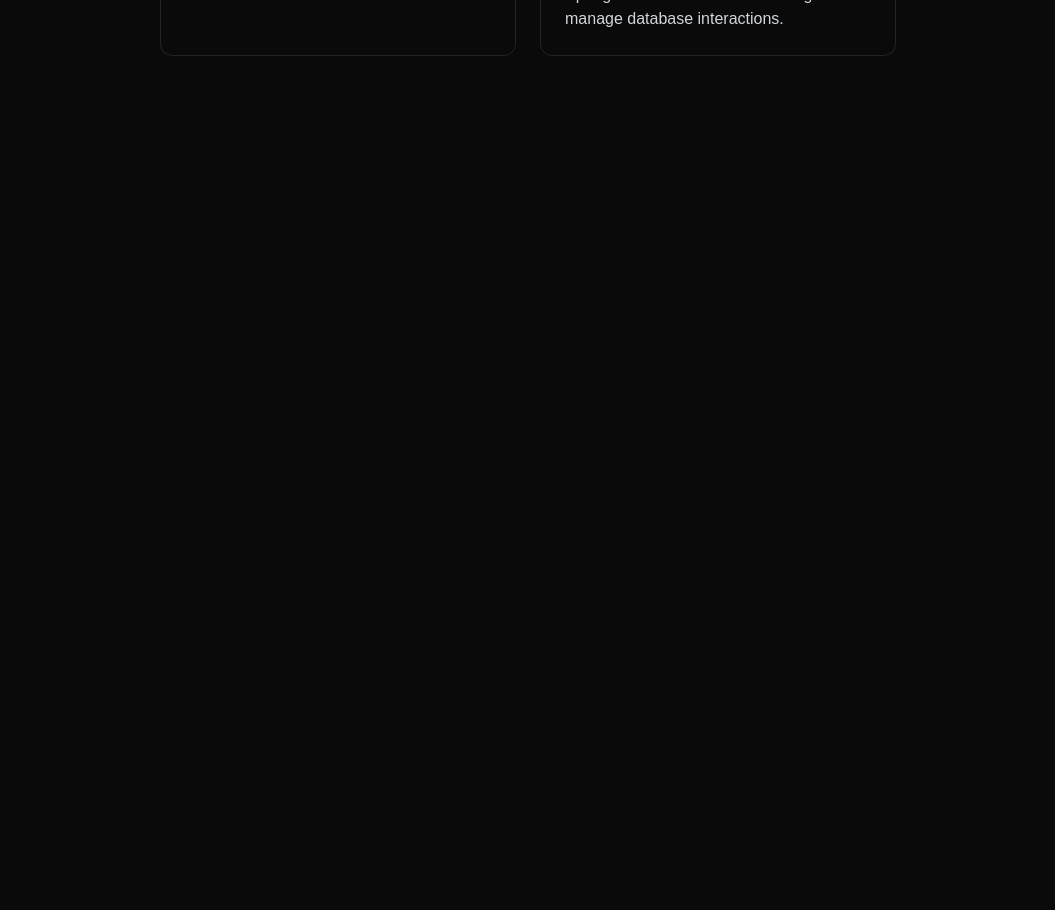
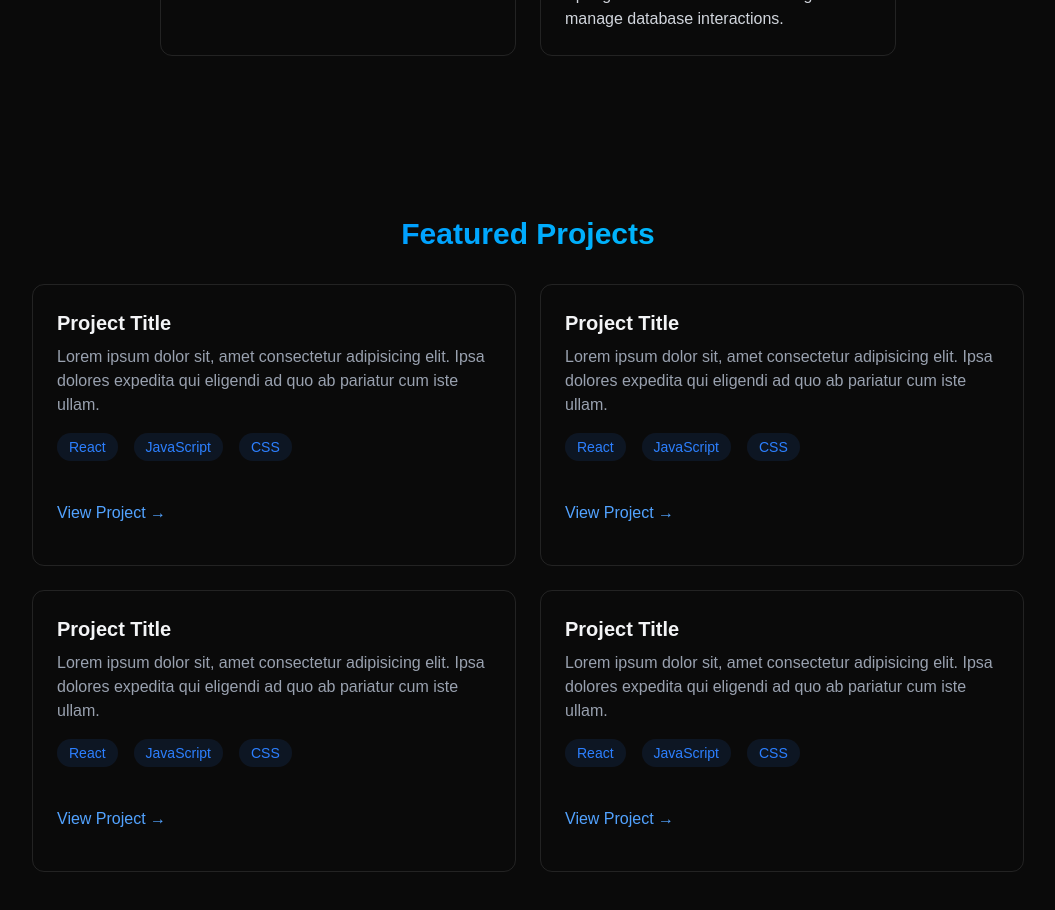
Before and after one commit to Vaibhav979/Personal-Portfolio-Website---Built-with-React-Tailwind-CSS, a React (Vite) app: page / in a window 1280 px wide. Shown: the part 1480-2390 px from the top of the page, without its empty margins (112-1167 px from the left). Before the commit the page ends 1616 px from the top, so only its background shows below. Built offline with nearby package versions, Linux system fonts and the light colour scheme.

Commit message:
added dummy project section

```diff
--- a/src/App.jsx
+++ b/src/App.jsx
@@ -25,6 +25,7 @@
         <MobileMenu menuOpen={menuOpen} setMenuOpen={setMenuOpen} />
         <Home />
         <About />
+        <Projects />
       </div>
     </>
   );
--- a/src/components/sections/About.jsx
+++ b/src/components/sections/About.jsx
@@ -12,7 +12,7 @@
         <h2 className="text-3xl font-bold mb-8 bg-gradient-to-r from-blue-500 to-cyan-400 bg-clip-text text-transparent text-center">
           About Me
         </h2>
-        <div className="glass rounded-xl p-8 border-white/10 border hover:-translate-y-1 transition-all">
+        <div className="glass rounded-xl p-8 border-white/10 border hover:-translate-y-1 hover:border-blue-500/30 hover:shadow-[0_2px_8px_rgba(59,130,2246,0.1)] transition-all">
           <p>
             Passionate developer with expertise in building scalable web
             applications and creating innovative solutions.
@@ -48,7 +48,7 @@
           </div>
         </div>
         <div className="grid grid-cols-1 md:grid-cols-2 gap-6 mt-8">
-          <div className="p-6 rounded-xl border-white/10 border hover:-translate-y-1 transition-all">
+          <div className="p-6 rounded-xl border-white/10 border hover:-translate-y-1 hover:border-blue-500/30 hover:shadow-[0_2px_8px_rgba(59,130,2246,0.1)] transition-all">
             <h3 className="text-xl font-bold mb-4">Education</h3>
             <ul className="list-disc list-inside text-gray-300 space-y-2">
               <li>
@@ -63,7 +63,7 @@
               </li>
             </ul>
           </div>
-          <div className="p-6 rounded-xl border-white/10 border hover:-translate-y-1 transition-all">
+          <div className="p-6 rounded-xl border-white/10 border hover:-translate-y-1 hover:border-blue-500/30 hover:shadow-[0_2px_8px_rgba(59,130,2246,0.1)] transition-all">
             <h3 className="text-xl font-bold mb-4">Work Experience</h3>
             <div className="space-y-4 text-gray-300">
               <h4 className="font-semibold">
--- a/src/components/sections/Projects.jsx
+++ b/src/components/sections/Projects.jsx
@@ -1,9 +1,125 @@
-import React from 'react'
+import React from "react";
 
 const Projects = () => {
   return (
-    <div>Projects</div>
-  )
-}
+    <section
+      id="projects"
+      className="min-h-screen flex justify-center items-center py-20"
+    >
+      <div className="max-w-5xl mx-auto px-4">
+        <h2 className="text-3xl font-bold mb-8 bg-gradient-to-r from-blue-500 to-cyan-400 bg-clip-text text-transparent text-center">
+          Featured Projects
+        </h2>
+        <div className="grid grid-cols-1 md:grid-cols-2 gap-6">
+          {/* project 1 */}
+          <div className="p-6 rounded-xl border border-white/10 hover:-translate-y-1 hover:border-blue-500/30 hover:shadow-[0_2px_8px_rgba(59,130,2246,0.1)] transition-all">
+            <h3 className="text-xl font-bold mb-2">Project Title</h3>
+            <p className="text-gray-400 mb-4">
+              Lorem ipsum dolor sit, amet consectetur adipisicing elit. Ipsa
+              dolores expedita qui eligendi ad quo ab pariatur cum iste ullam.
+            </p>
+            <div className="flex flex-wrap gap-2 mb-4">
+              {["React", "JavaScript", "CSS"].map((tech, key) => (
+                <span
+                  key={key}
+                  className="bg-blue-500/10 text-blue-500 py-1 px-3 rounded-full text-sm hover:bg-blue-500/20 hover:shadow-[0_2px_8px_rgba(59,130,2246,0.2)] transition mr-2 mb-2"
+                >
+                  {tech}
+                </span>
+              ))}
+            </div>
+            <div className="flex justify-between items-center mt-4">
+              <a
+                href="#"
+                className="text-blue-400 hover:text-blue-300 transition-colors my-4"
+              >
+                View Project →
+              </a>
+            </div>
+          </div>
 
-export default Projects
+          {/* project 2 */}
+          <div className="p-6 rounded-xl border border-white/10 hover:-translate-y-1 hover:border-blue-500/30 hover:shadow-[0_2px_8px_rgba(59,130,2246,0.1)] transition-all">
+            <h3 className="text-xl font-bold mb-2">Project Title</h3>
+            <p className="text-gray-400 mb-4">
+              Lorem ipsum dolor sit, amet consectetur adipisicing elit. Ipsa
+              dolores expedita qui eligendi ad quo ab pariatur cum iste ullam.
+            </p>
+            <div className="flex flex-wrap gap-2 mb-4">
+              {["React", "JavaScript", "CSS"].map((tech, key) => (
+                <span
+                  key={key}
+                  className="bg-blue-500/10 text-blue-500 py-1 px-3 rounded-full text-sm hover:bg-blue-500/20 hover:shadow-[0_2px_8px_rgba(59,130,2246,0.2)] transition mr-2 mb-2"
+                >
+                  {tech}
+                </span>
+              ))}
+            </div>
+            <div className="flex justify-between items-center mt-4">
+              <a
+                href="#"
+                className="text-blue-400 hover:text-blue-300 transition-colors my-4"
+              >
+                View Project →
+              </a>
+            </div>
+          </div>
+
+          {/* project 3 */}
+          <div className="p-6 rounded-xl border border-white/10 hover:-translate-y-1 hover:border-blue-500/30 hover:shadow-[0_2px_8px_rgba(59,130,2246,0.1)] transition-all">
+            <h3 className="text-xl font-bold mb-2">Project Title</h3>
+            <p className="text-gray-400 mb-4">
+              Lorem ipsum dolor sit, amet consectetur adipisicing elit. Ipsa
+              dolores expedita qui eligendi ad quo ab pariatur cum iste ullam.
+            </p>
+            <div className="flex flex-wrap gap-2 mb-4">
+              {["React", "JavaScript", "CSS"].map((tech, key) => (
+                <span
+                  key={key}
+                  className="bg-blue-500/10 text-blue-500 py-1 px-3 rounded-full text-sm hover:bg-blue-500/20 hover:shadow-[0_2px_8px_rgba(59,130,2246,0.2)] transition mr-2 mb-2"
+                >
+                  {tech}
+                </span>
+              ))}
+            </div>
+            <div className="flex justify-between items-center mt-4">
+              <a
+                href="#"
+                className="text-blue-400 hover:text-blue-300 transition-colors my-4"
+              >
+                View Project →
+              </a>
+            </div>
+          </div>
+          <div className="p-6 rounded-xl border border-white/10 hover:-translate-y-1 hover:border-blue-500/30 hover:shadow-[0_2px_8px_rgba(59,130,2246,0.1)] transition-all">
+            <h3 className="text-xl font-bold mb-2">Project Title</h3>
+            <p className="text-gray-400 mb-4">
+              Lorem ipsum dolor sit, amet consectetur adipisicing elit. Ipsa
+              dolores expedita qui eligendi ad quo ab pariatur cum iste ullam.
+            </p>
+            <div className="flex flex-wrap gap-2 mb-4">
+              {["React", "JavaScript", "CSS"].map((tech, key) => (
+                <span
+                  key={key}
+                  className="bg-blue-500/10 text-blue-500 py-1 px-3 rounded-full text-sm hover:bg-blue-500/20 hover:shadow-[0_2px_8px_rgba(59,130,2246,0.2)] transition mr-2 mb-2"
+                >
+                  {tech}
+                </span>
+              ))}
+            </div>
+            <div className="flex justify-between items-center mt-4">
+              <a
+                href="#"
+                className="text-blue-400 hover:text-blue-300 transition-colors my-4"
+              >
+                View Project →
+              </a>
+            </div>
+          </div>
+        </div>
+      </div>
+    </section>
+  );
+};
+
+export default Projects;
```
